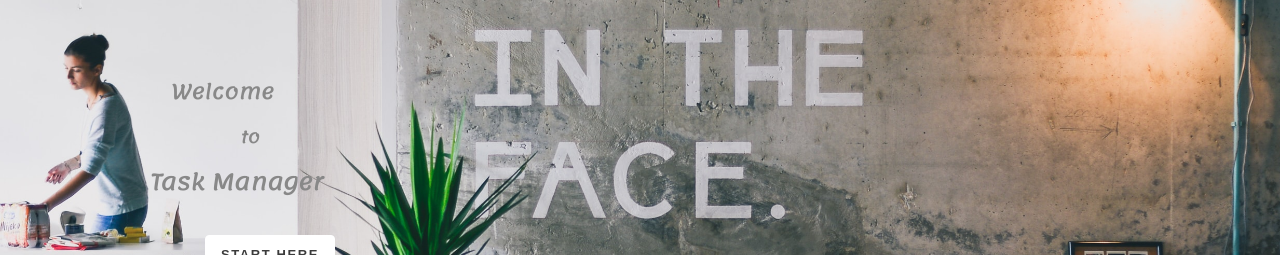
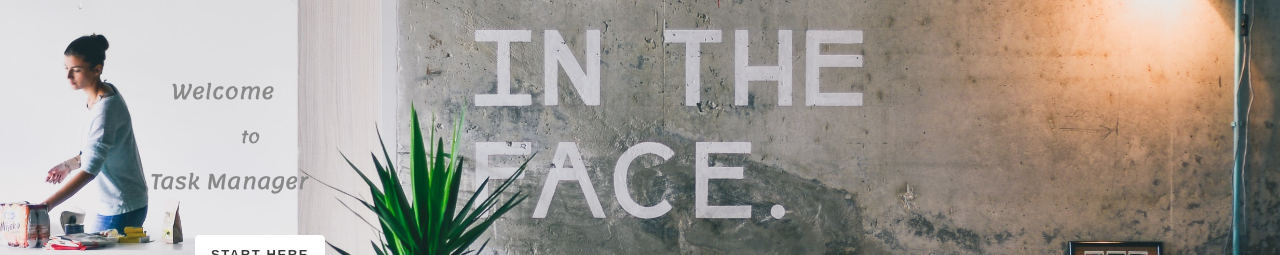
Before and after one commit to ZeynepSarigul/Todo-list, a React (Create React App) app: page / in a window 1280 px wide. Shown: the part 225-480 px from the top of the page. Built offline with nearby package versions, Linux system fonts and the light colour scheme.

Commit message:
css change 4

```diff
--- a/src/Homepage.js
+++ b/src/Homepage.js
@@ -24,7 +24,7 @@ let start = {
   zIndex: "2",
   transition: "0.5s",
   top: "460px",
-  left: "205px",
+  left: "195px",
   zIndex: "4",
   position: "absolute"
 };
@@ -52,7 +52,7 @@ let welcomeStyle = {
   left: "150px",
   zIndex: "4",
   position: "absolute",
-  fontSize: "22px",
+  fontSize: "20px",
   lineHeight: "45px",
   fontFamily: "Lemonada, cursive"
 };
```
